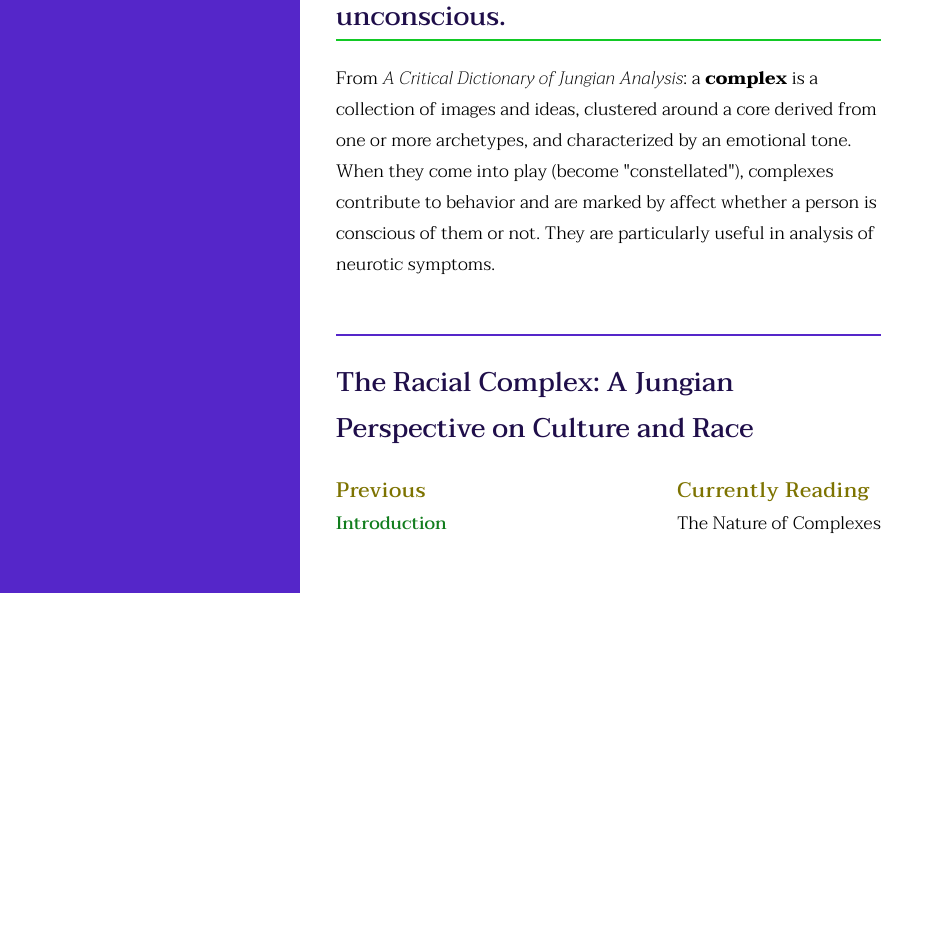
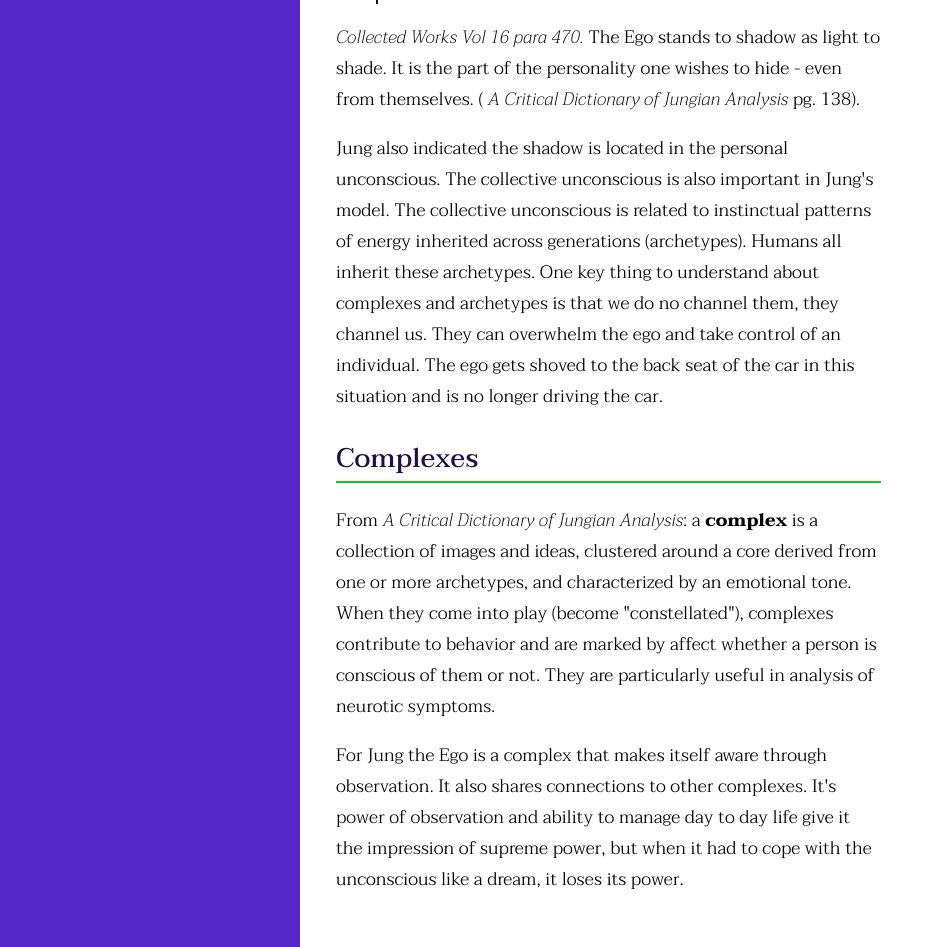
Before and after one commit to ghankerson/ghankerson.github.io, a Next.js app: page /racial-complex/1-the-nature-of-complexes in a window 1280 px wide. Shown: the part 1742-2689 px from the top of the page, without its empty margins (0-944 px from the left). Before the commit the page ends 2335 px from the top, so only its background shows below. Built offline with nearby package versions, Linux system fonts and the light colour scheme.

Commit message:
refactor css

```diff
--- a/components/BreadCrumb.tsx
+++ b/components/BreadCrumb.tsx
@@ -1,5 +1,6 @@
 import React from 'react'
 import Link from 'next/link'
+import styles from './styles/Breadcrumb.module.css'
 
 interface BreadcrumbProps {
   parent: object,
@@ -7,8 +8,8 @@ interface BreadcrumbProps {
 
 const Breadcrumb = ( { parent } ) => {
   return (
-    <ul className="breadcrumb">
-      <li className="breadcrumb">
+    <ul className={styles.breadcrumb}>
+      <li className={styles.list_item}>
         <Link href={parent.href}><a>{parent.name}</a></Link>
       </li>
     </ul>
--- a/components/PrevNext.tsx
+++ b/components/PrevNext.tsx
@@ -1,5 +1,6 @@
 import React from 'react'
 import Link from 'next/link'
+import styles from './styles/PrevNext.module.css'
 
 interface PrevNextProps {
   parent: string,
@@ -10,9 +11,9 @@ interface PrevNextProps {
 
 const PrevNext = ( { parent, prev, current, next } ) => {
   return (
-    <nav className="prev_next">
-      <h2 className="parent">{parent}</h2>
-      <ul className="prev_next">
+    <nav className={styles.prev_next}>
+      <h2 className={styles.parent}>{parent}</h2>
+      <ul className={styles.list}>
         {prev && (
           <li>
             <h3>Previous</h3>
--- a/styles/components/Breadcrumb.css
+++ b/components/styles/Breadcrumb.module.css
@@ -3,6 +3,6 @@
   list-style-type: none;
 }
 
-.breadcrumb a {
+.list_item {
   font-weight: normal;
 }
--- a/styles/components/PrevNext.css
+++ b/components/styles/PrevNext.module.css
@@ -3,7 +3,7 @@
   border-top: 2px solid #5526C9;
 }
 
-.prev_next .prev_next {
+.list {
   margin-top: 0;
   padding: 0;
   border: 0;
@@ -13,7 +13,7 @@
   justify-content: space-between;
 }
 
-.prev_next > h2.parent {
+.parent {
   border-bottom: none;
   font-weight: normal;
   margin-bottom: 0;
--- a/pages/_app.tsx
+++ b/pages/_app.tsx
@@ -4,8 +4,6 @@ import '../styles/layout.css'
 import '../styles/elements.css'
 import '../styles/navbar.css'
 import '../styles/components/attribution.css'
-import '../styles/components/Breadcrumb.css'
-import '../styles/components/PrevNext.css'
 
 // This default export is required in a new `pages/_app.js` file.
 export default function MyApp ({ Component, pageProps }) {
--- a/pages/racial-complex/1-the-nature-of-complexes.mdx
+++ b/pages/racial-complex/1-the-nature-of-complexes.mdx
@@ -54,7 +54,25 @@ Jung describes the personal unconscious as contents of psyche that:
 
 ### Shadow as another location of complexes
 
-## Complexes live in the personal unconscious.
+Jung defined the shadow very succinctly:
+
+> The thing a person has no wish to be.
+
+*Collected Works Vol 16 para 470.* The Ego stands to shadow as light to
+shade. It is the part of the personality one wishes to hide - even from
+themselves. ( *A Critical Dictionary of Jungian Analysis* pg.
+138).
+
+Jung also indicated the shadow is located in the personal unconscious. The
+collective unconscious is also important in Jung's model. The collective
+unconscious is related to instinctual patterns of energy inherited across
+generations (archetypes). Humans all inherit these archetypes. One key thing to
+understand about complexes and archetypes is that we do no channel them, they
+channel us. They can overwhelm the ego and take control of an individual. The
+ego gets shoved to the back seat of the car in this situation and is no longer
+driving the car.
+
+## Complexes
 
 From *A Critical Dictionary of Jungian Analysis*: a **complex** is
 a collection of images and ideas, clustered around a core derived from one
@@ -63,4 +81,9 @@ into play (become "constellated"), complexes contribute to behavior and
 are marked by affect whether a person is conscious of them or not. They
 are particularly useful in analysis of neurotic symptoms.
 
+For Jung the Ego is a complex that makes itself aware through observation. It
+also shares connections to other complexes.  It's power of observation and
+ability to manage day to day life give it the impression of supreme power, but
+when it had to cope with the unconscious like a dream, it loses its power.
+
 <PrevNext parent="The Racial Complex: A Jungian Perspective on Culture and Race" current="The Nature of Complexes" prev={{ name: "Introduction", href: "/racial-complex/introduction"}} />
--- a/styles/layout.css
+++ b/styles/layout.css
@@ -23,7 +23,7 @@ body {
 }
 
 
-@media screen and ( min-width: 639px ) {
+@media screen and ( min-width: 799px ) {
   .flex-container {
     flex-direction: row;
   }
```
Also changed, not shown: pages/racial-complex/introduction.mdx (+4 -4 lines), 2 other files (tests, documents, lock files or other folders).
